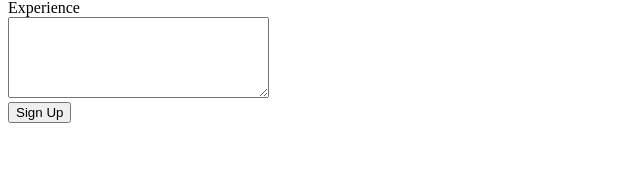
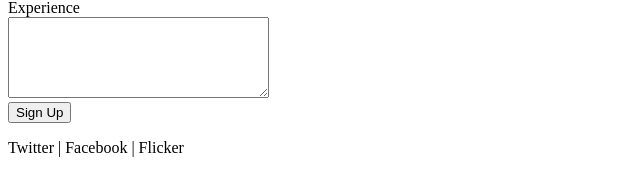
Before and after one commit to txx2wo/website_final_test, a plain HTML site: page index.html in a window 1280 px wide. Shown: the part 1104-1274 px from the top of the page, without its empty margins (0-640 px from the left). Before the commit the page ends 1235 px from the top, so only its background shows below. Drawn offline with Linux system fonts and the light colour scheme.

Commit message:
Update index.html

```diff
--- a/index.html
+++ b/index.html
@@ -72,7 +72,7 @@
     <textarea type="" id="" cols="30" rows="5"></textarea>
     <br>
     <button>Sign Up</button>
-
+    <p>Twitter | Facebook | Flicker </p>
 
 </body>
 </html>
```
